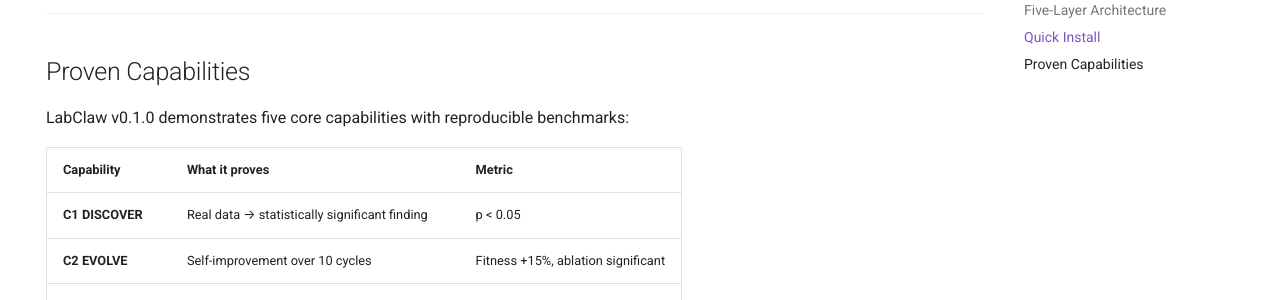
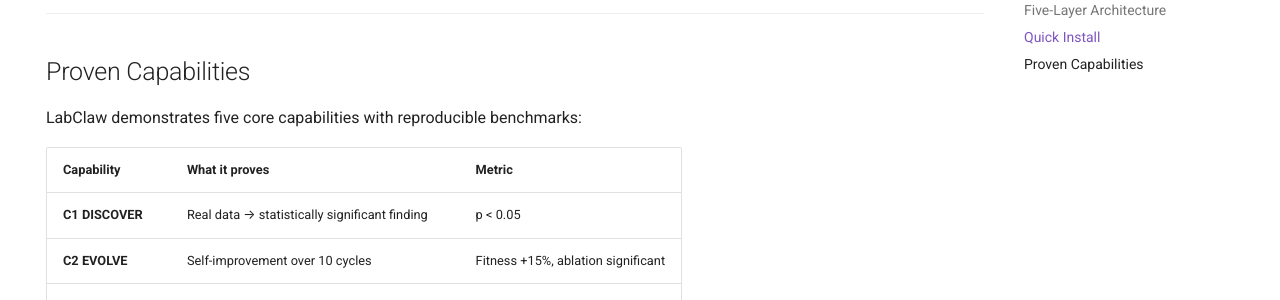
Before and after one commit to labclaw/labclaw, an MkDocs documentation site: the page built from docs/index.md, in a window 1280 px wide and 900 px high, scrolled down 3245 px. Shown: the part 152-452 px from the top of the window. Built offline with MkDocs 1.6.1 and Material for MkDocs 9.7.7, drawn with Linux system fonts in a browser that asks for light colours; comment, search, counter and statistics services are not loaded.

Commit message:
chore: revert project version to 0.0.10 (not yet v0.1.0) (#22)
v0.1.0 is planned for paper release but not yet ready.
Revert project version to 0.0.x series.

Co-authored-by: Claude Opus 4.6 <noreply@anthropic.com>

```diff
--- a/docs/index.md
+++ b/docs/index.md
@@ -185,7 +185,7 @@ curl http://127.0.0.1:18800/api/health
 
 ## Proven Capabilities
 
-LabClaw v0.1.0 demonstrates five core capabilities with reproducible benchmarks:
+LabClaw demonstrates five core capabilities with reproducible benchmarks:
 
 | Capability | What it proves | Metric |
 |:-----------|:---------------|:-------|
--- a/pyproject.toml
+++ b/pyproject.toml
@@ -4,7 +4,7 @@ build-backend = "hatchling.build"
 
 [project]
 name = "labclaw"
-version = "0.1.0"
+version = "0.0.10"
 description = "Distributed agentic architecture for self-documenting, self-improving neuroscience laboratories"
 readme = "README.md"
 license = "Apache-2.0"
@@ -123,7 +123,7 @@ exclude_lines = [
 
 [tool.commitizen]
 name = "cz_conventional_commits"
-version = "0.1.0"
+version = "0.0.10"
 version_files = ["pyproject.toml:project.version"]
 tag_format = "v$version"
 update_changelog_on_bump = true
```
Also changed, not shown: ROADMAP.md (+2 -2 lines), 1 other file.
